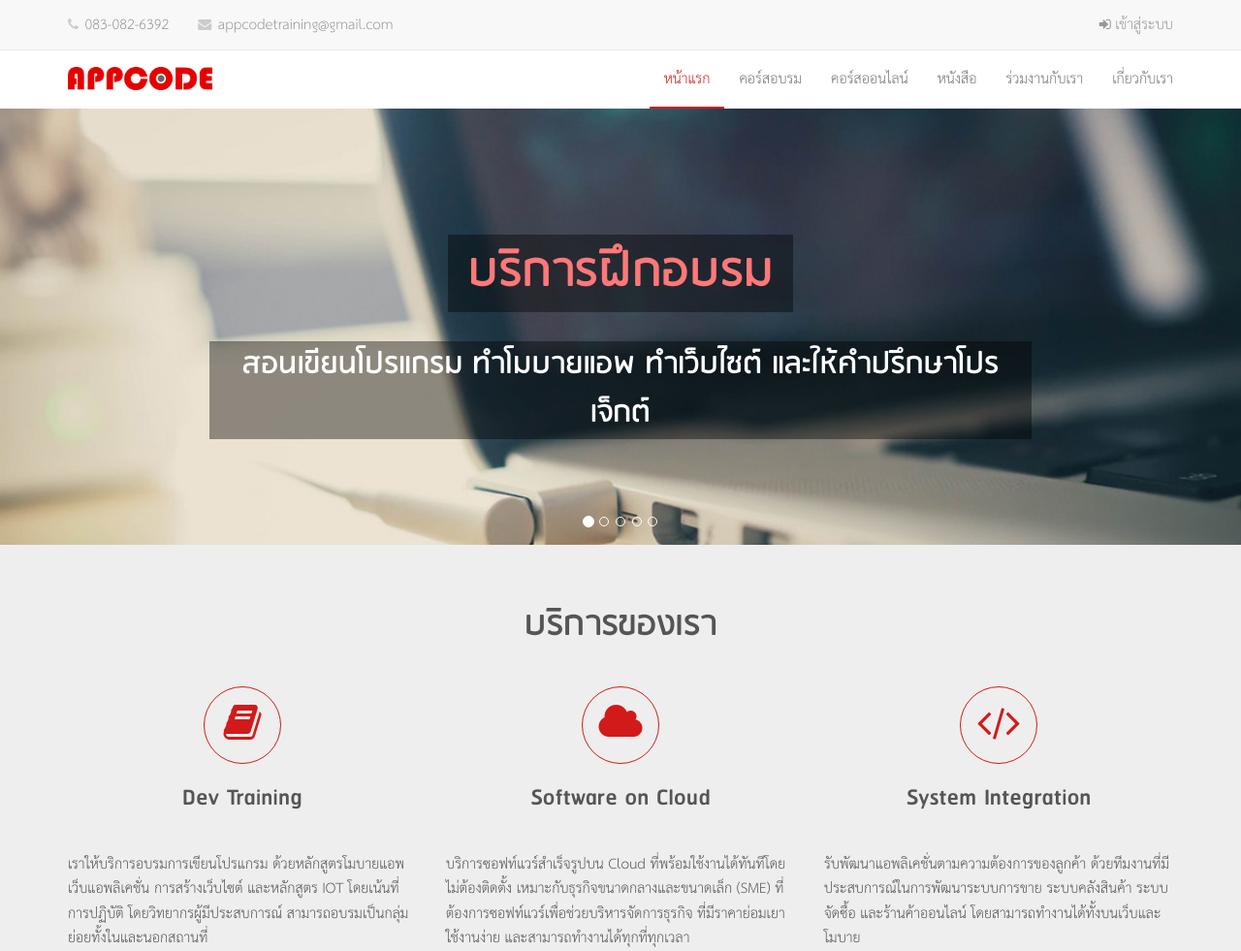
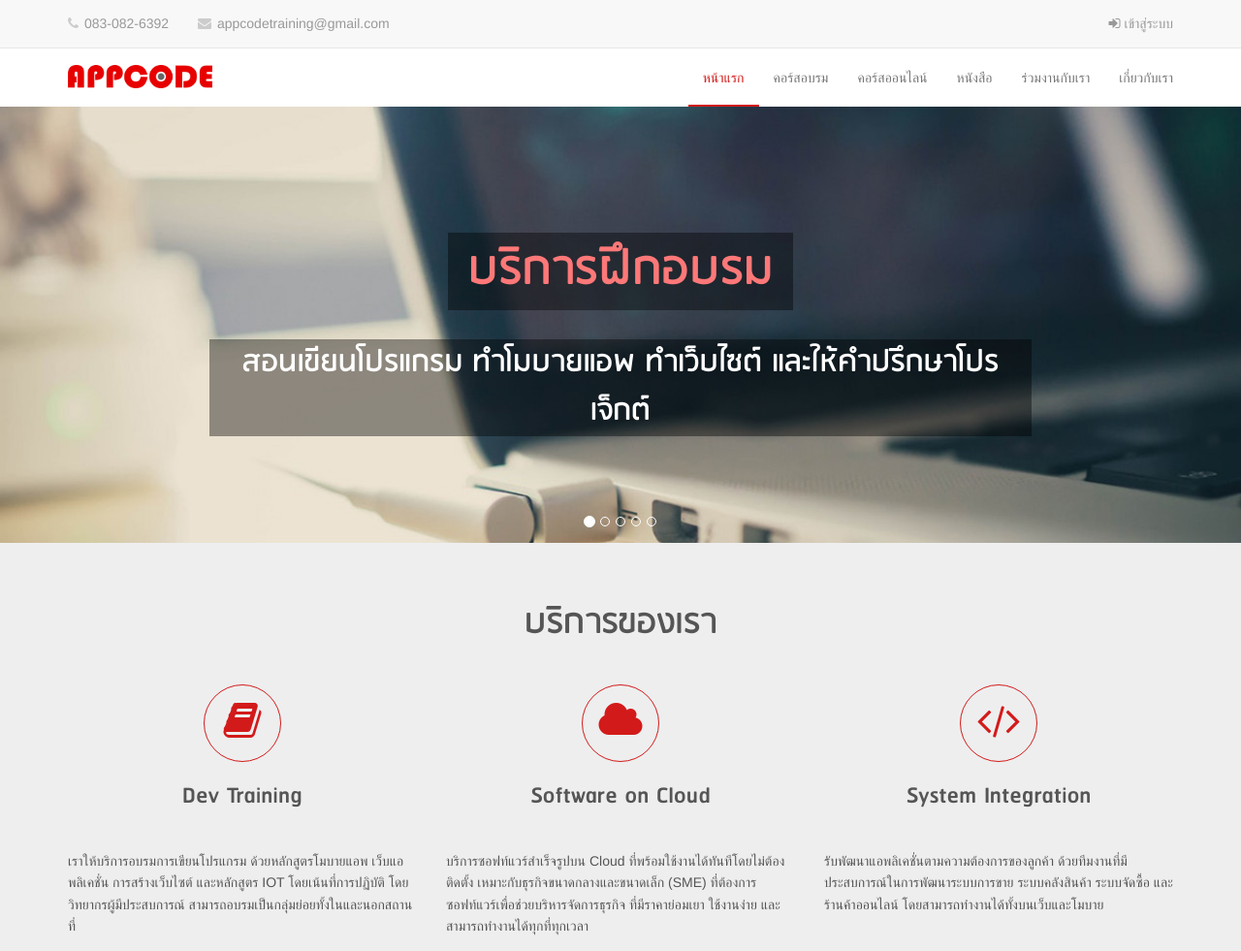
Before and after one commit to ekkazit/appcode, a Django app: page / in a window 1280 px wide. Shown: the top 981 px of the page at 97% size. Run offline with Django 3.2, Linux system fonts and the light colour scheme; data comes from the database, SQL or seed files in the repository; data that the repository does not hold is empty; some libraries are stand-ins or nearby versions.

Commit message:
Revise font style

```diff
--- a/static/css/base.css
+++ b/static/css/base.css
@@ -21,9 +21,9 @@ h3 {
 
 body {
   color: #555;
-  line-height: 1.8em;
+  line-height: 1.6em;
   background-color: #eee;
-  font-family: 'THSarabunNew', sans-serif;
+  /* font-family: 'THSarabunNew', sans-serif; */
 }
 
 /**/
```
Also changed, not shown: other parts of static/css/base.css (+1 -1 lines).
